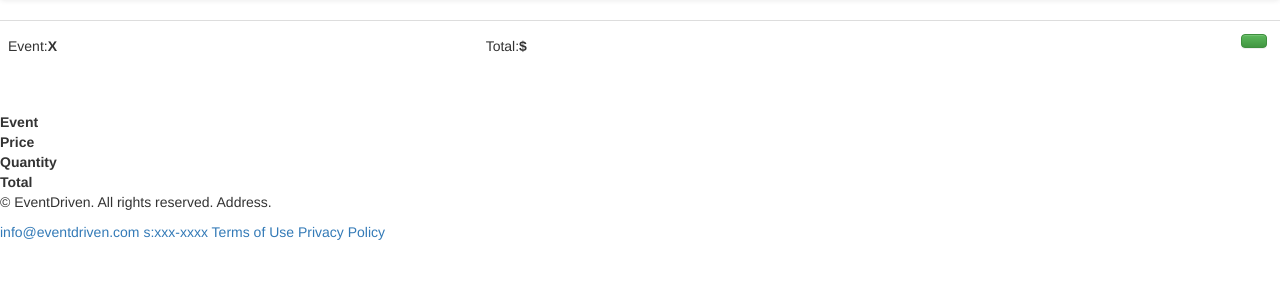
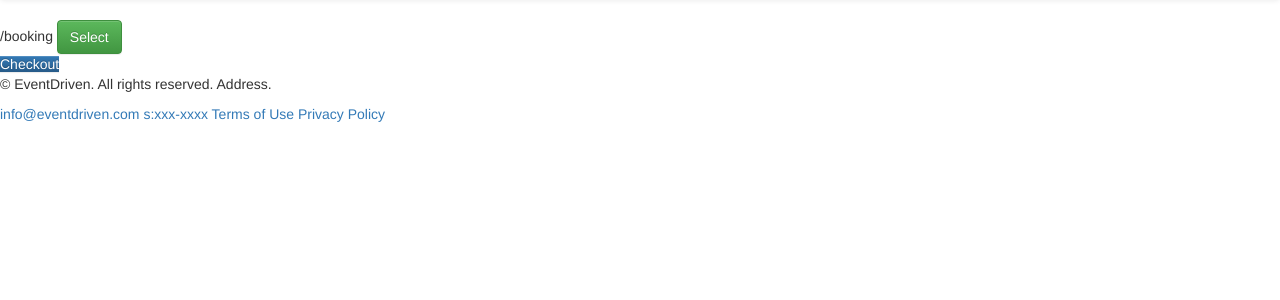
Before and after one commit to aslaugsol/Verkl2, a Django app: page /booking in a window 1280 px wide. Shown: the part 52-352 px from the top of the page. Run offline with Django 4.2, Linux system fonts and the light colour scheme; lists and menus that the app fills with data are empty; some libraries are stand-ins or nearby versions.

Commit message:
boooking

```diff
--- a/django_projects/Event_driven/EventDriven/models.py
+++ b/django_projects/Event_driven/EventDriven/models.py
@@ -77,7 +77,6 @@ class Delivery(models.Model):
     choice = models.CharField(max_length=255)
 
 
-
 class Booking(models.Model):
     customer = models.ForeignKey(User, on_delete=models.CASCADE, blank=True, null=True)
     event = models.ForeignKey(Event, on_delete=models.SET_NULL, blank=True, null=True)
--- a/django_projects/Event_driven/EventDriven/views.py
+++ b/django_projects/Event_driven/EventDriven/views.py
@@ -1,6 +1,6 @@
 from django.http import HttpResponseRedirect, JsonResponse
 from django.shortcuts import render, redirect, get_object_or_404
-from EventDriven.forms.event_form import EventCreateForm
+from EventDriven.forms.event_form import EventCreateForm, EventBookingForm
 from EventDriven.models import Event, Category, Booking, Customer
 import json
 from django.contrib.auth.decorators import login_required
@@ -113,8 +113,17 @@ def boooking(request, event_id):
     user_id = request.user.id
     user = get_object_or_404(User, pk=user_id)
     if request.method == 'POST':
-        None
+        booking_form = EventBookingForm(data=request.POST)
+        if booking_form.is_valid():
+            new_booking_form = booking_form.save(commit=False)
+            new_booking_form.event = event
+            new_booking_form.user = user
+            new_booking_form.save()
 
+            return redirect('/booking/{}/delivery'.format(new_booking_form.pk))
+
+    return render(request, 'events/booking.html.html', {
+        'booking_form': booking_form})
 
 # @login_required
 # def user_profile(request):
--- a/django_projects/Event_driven/templates/events/booking.html
+++ b/django_projects/Event_driven/templates/events/booking.html
@@ -1,37 +1,15 @@
 {% extends 'base.html' %}
-{% load static %}
 {% block content %}
-    <div class="row">
-        <div class="col-lg-12">
-            <div class="box-element">
-                <table class="table">
-                    <tr>
-                        <th><h5>Event:<strong>X</strong></h5></th>
-                        <th><h5>Total:<strong>$</strong></h5></th>
-                        <th>
-                            <a style="float:right; margin:5px" class="btn btn-success" href="{% url 'checkout' %}"></a>
-                        </th>
-                    </tr>
-                </table>
-            </div>
-            <br>
-            <div class="box-element">
-                <div class="event-in-booking">
-                    <div style="flex: 2"></div>
-                    <div style="flex: 2"><strong>Event</strong></div>
-                    <div style="flex: 1"><strong>Price</strong></div>
-                    <div style="flex: 1"><strong>Quantity</strong></div>
-                    <div style="flex: 1"><strong>Total</strong></div>
-                </div>
-                <div class="event-in-booking">
-                    <div style="flex: 2"></div>
-                    <div style="flex: 2">{{ event.name }}</div>
-                    <div style="flex: 1">{{ event.price }}</div>
-                    <div style="flex: 1">{{ event.quantity }}</div>
-                    <div style="flex: 1">{{ event.get_total }}</div>
-                </div>
-            </div>
-        </div>
-    </div>
+    {% if submitted %}
+        Booking started
+    {% else %}
 
+    <form class="form form-horizontal" method="POST">
+   {% url 'booking' %}
+        {% csrf_token %}
+    {{ booking_form }}
+    <input type="submit" value="Select" class="btn btn-success" > </input>
+    </form>
+    {% endif %}
+    <a href="{% url 'checkout' %}" class="block btn-primary">Checkout</a>
 {% endblock %}
--- a/django_projects/Event_driven/templates/events/event_details.html
+++ b/django_projects/Event_driven/templates/events/event_details.html
@@ -15,6 +15,7 @@
 
 
     <button class="btn btn-primary me-3 float-start BookEventBtn" data-event="{{ event.id }}" data-action="add">Book event</button>
+    <a href="{% url 'booking' %}" class="block btn-primary">Book event</a>
     <a href="{% url 'delete_event' event.id %}" class="block btn-primary">Delete event</a>
 
 {% endblock %}
```
Also changed, not shown: django_projects/Event_driven/EventDriven/forms/event_form.py (+4 -8 lines).
